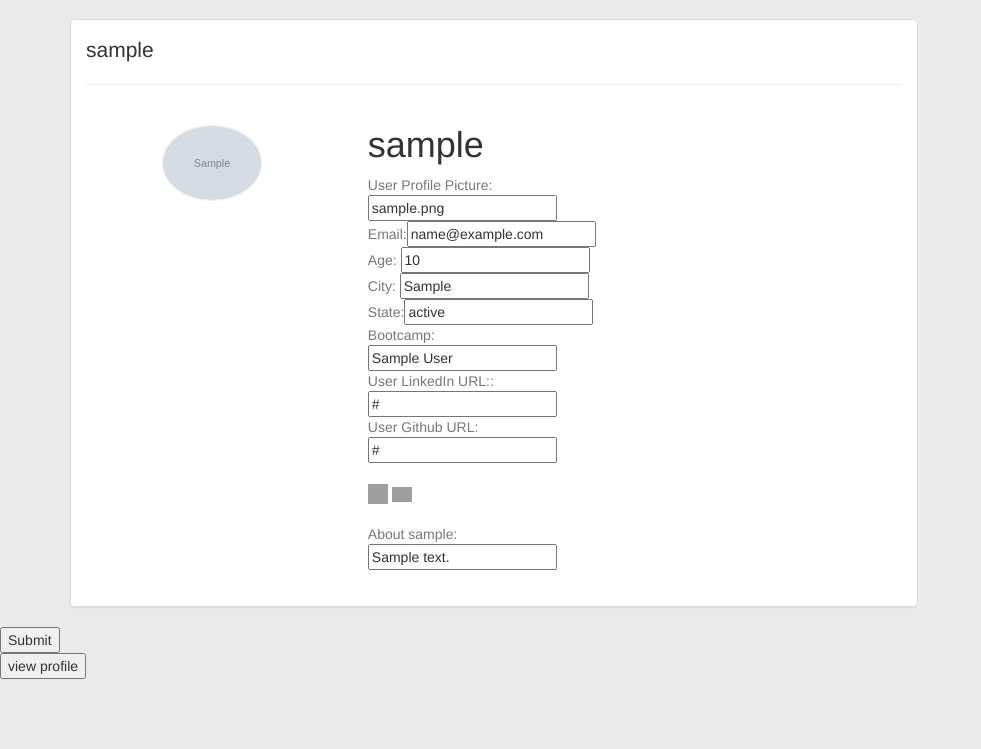
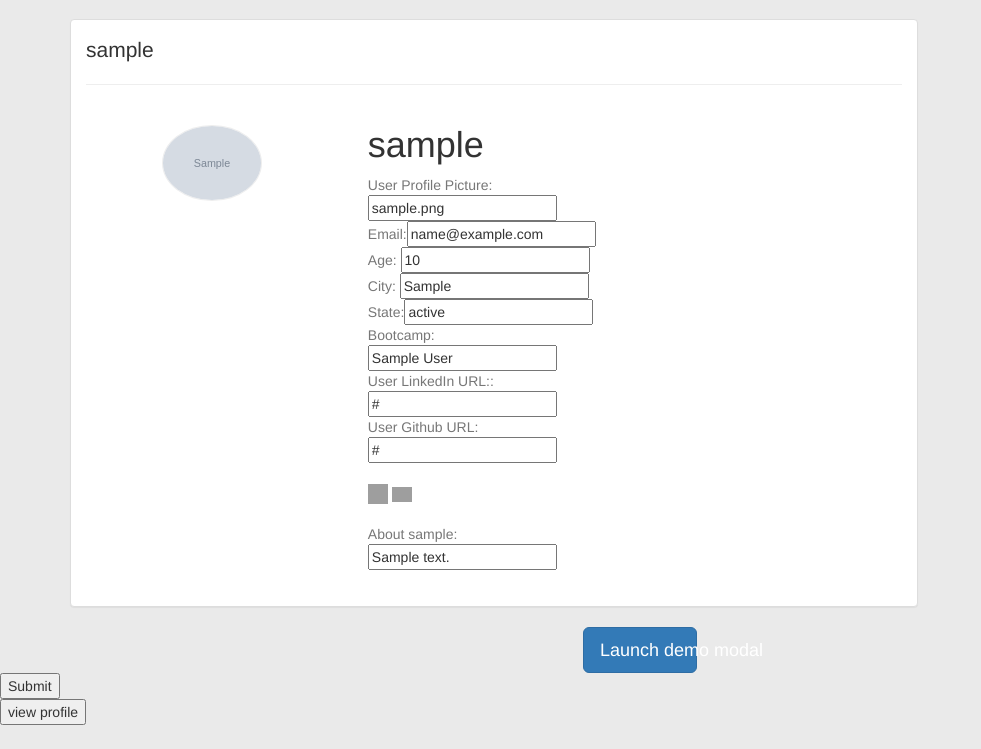
Before and after one commit to Ihyatt/camp_buddy, a Flask app: page /users/1 in a window 1280 px wide. Shown: the part 51-800 px from the top of the page, without its empty margins (0-981 px from the left). Run offline with Flask 2, Linux system fonts and the light colour scheme; tables that the repository leaves empty hold one stand-in row (values such as "Sample post"); grey boxes marked "Sample" are stand-in pictures; some libraries are stand-ins or nearby versions; grey boxes are pictures that could not be loaded.

Commit message:
modal question updated

```diff
--- a/server.py
+++ b/server.py
@@ -170,6 +170,25 @@ def view_profile():
 #todo get question running for render template and do modal later
 #make a notification whenever a question is answered
 #allow user acces to their own question
+@app.route("/ask_question", methods=['POST'])
+def ask_question():
+    """Allows user to ask questions and post to forum"""
+
+    ask = Question(user_id = session["user_id"], question = "")
+    user = User.query.get(session["user_id"])
+
+    db.session.add(ask)
+    db.session.commit()
+
+    ask.question = request.form.get("question")
+    db.session.commit()
+
+    return redirect("/users/%s" % user.user_id)
+
+
+
+
+
 
 
 
--- a/templates/base.html
+++ b/templates/base.html
@@ -4,6 +4,8 @@
   <title>{% block title %} {% endblock %}</title>
   <link href="https://maxcdn.bootstrapcdn.com/bootstrap/3.3.4/css/bootstrap.min.css" rel="stylesheet">
   <link href="/static/styles.css" rel="stylesheet">
+  <script src="https://ajax.googleapis.com/ajax/libs/jquery/2.1.4/jquery.min.js"></script>
+<script src="https://maxcdn.bootstrapcdn.com/bootstrap/4.0.0-alpha.2/js/bootstrap.min.js" integrity="sha384-vZ2WRJMwsjRMW/8U7i6PWi6AlO1L79snBrmgiDpgIWJ82z8eA5lenwvxbMV1PAh7" crossorigin="anonymous"></script>
 </head>
 
 <body>
--- a/templates/profile_page.html
+++ b/templates/profile_page.html
@@ -52,6 +52,10 @@
       </div>
     </div>
   </div>
+  <button type="button" class="btn btn-primary btn-lg" data-toggle="modal" data-target="#myModal">
+  Launch demo modal
+</button>
+
 </div>
 <button type="submit" id = "edit_profile" >Submit</button>
 </form>
@@ -59,6 +63,31 @@
 <input type="submit" value = 'view profile'>
 </form>
 
+ <form action="/ask_question", method="POST">
+<!-- Modal -->
+<div class="modal fade" id="myModal" tabindex="-1" role="dialog" aria-labelledby="myModalLabel" aria-hidden="true">
+  <div class="modal-dialog" role="document">
+    <div class="modal-content">
+      <div class="modal-header">
+        <button type="button" class="close" data-dismiss="modal" aria-label="Close">
+          <span aria-hidden="true">&times;</span>
+        </button>
+        <h4 class="modal-title" id="myModalLabel">Modal title</h4>
+      </div>
+      <div class="modal-body">
+
+        <input type = "question" name ="question" id="question" placeholder="Ask a question...">
+
+       <!--  ...#put in form for input text, then put in flask route-->
+      </div>
+      <div class="modal-footer">
+        <button type="button" class="btn btn-secondary" data-dismiss="modal">Close</button>
+        <button type="submit" class="btn btn-primary">Ask Question</button>
+      </div>
+    </div>
+  </div>
+</div>
+ </form>
 
 
 
```
Lines whose indentation alone changed are shown as unchanged.
